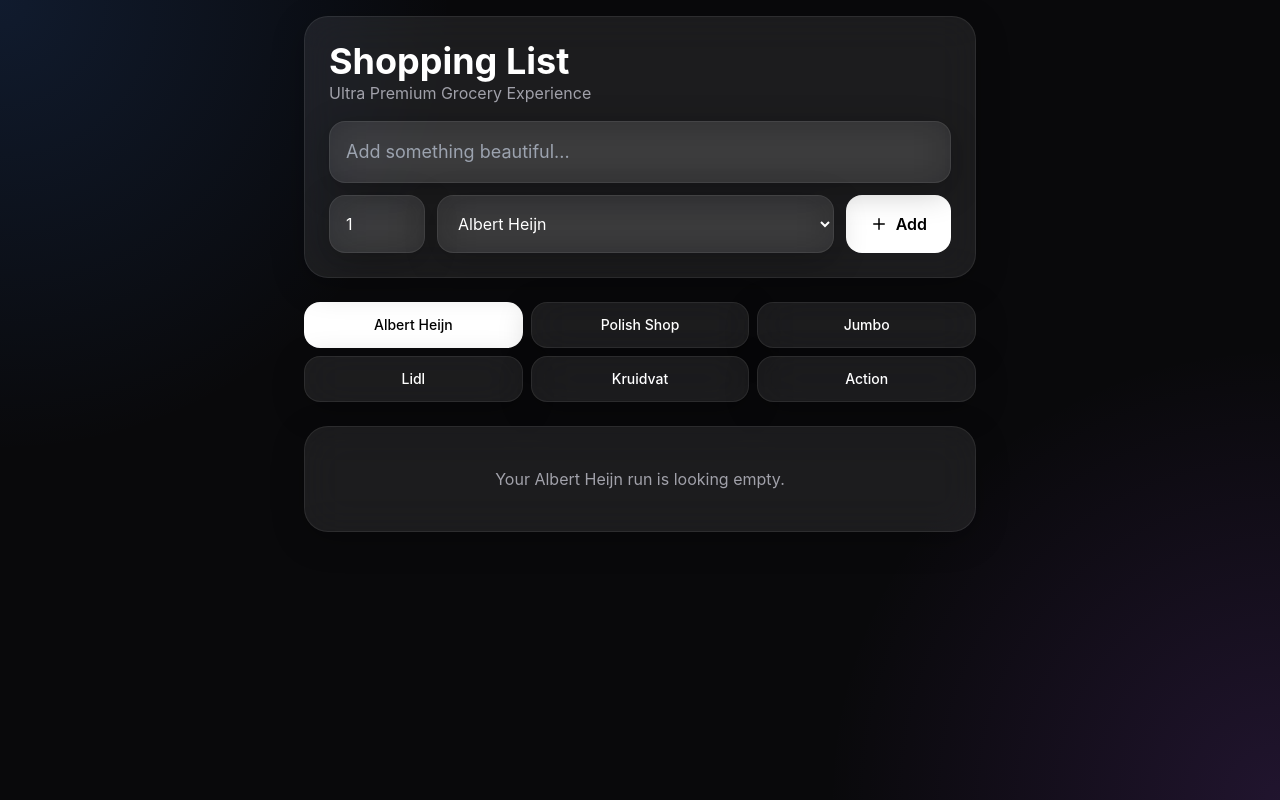
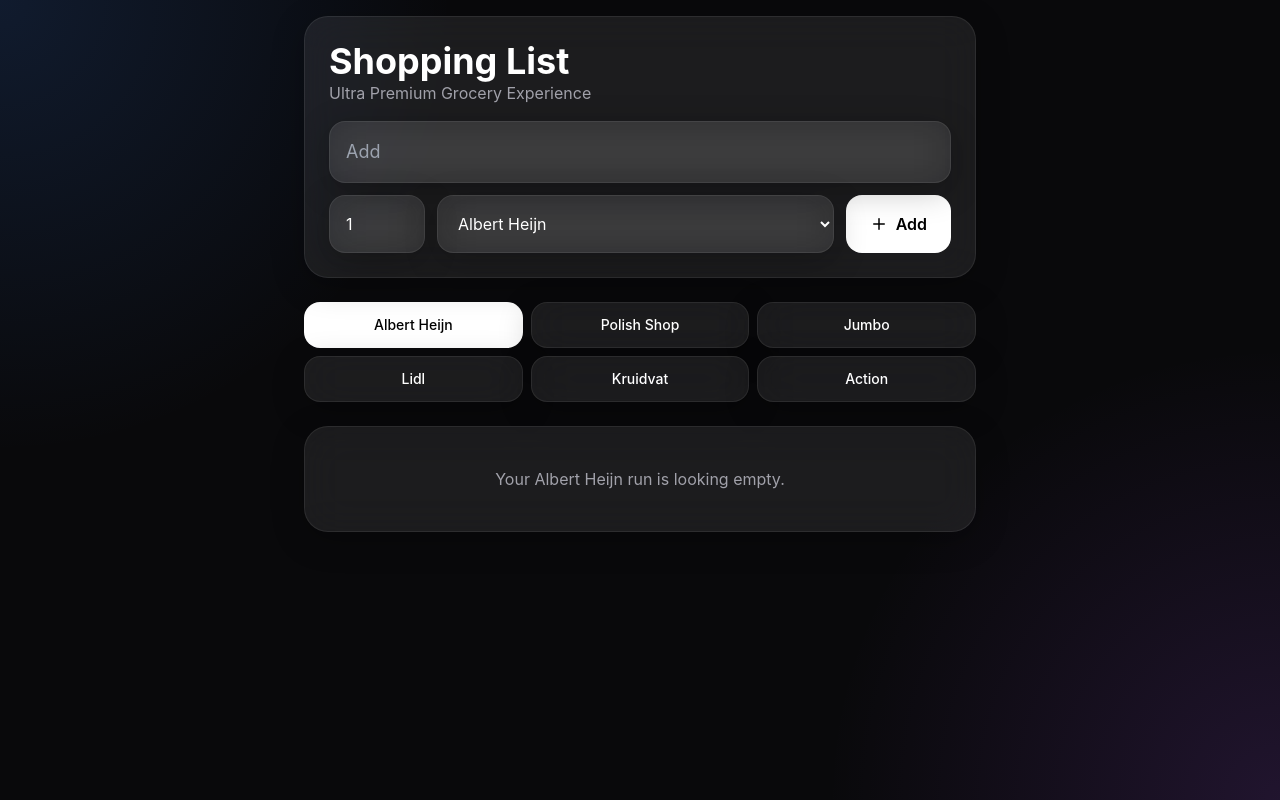
Before and after one commit to lucianpopa18/shopping-list-app, a React (Vite) app: page / in a window 1280 px wide. Built offline with nearby package versions, Linux system fonts and the light colour scheme.

Commit message:
Change placeholder to 'Add'

```diff
--- a/src/App.jsx
+++ b/src/App.jsx
@@ -78,7 +78,7 @@ export default function App() {
               value={item}
               onChange={e => setItem(e.target.value)}
               onKeyDown={e => e.key === 'Enter' && addItem()}
-              placeholder="Add something beautiful..."
+              placeholder="Add"
               className="glass rounded-2xl p-4 outline-none text-lg"
             />
             <div className="flex gap-3">
```
